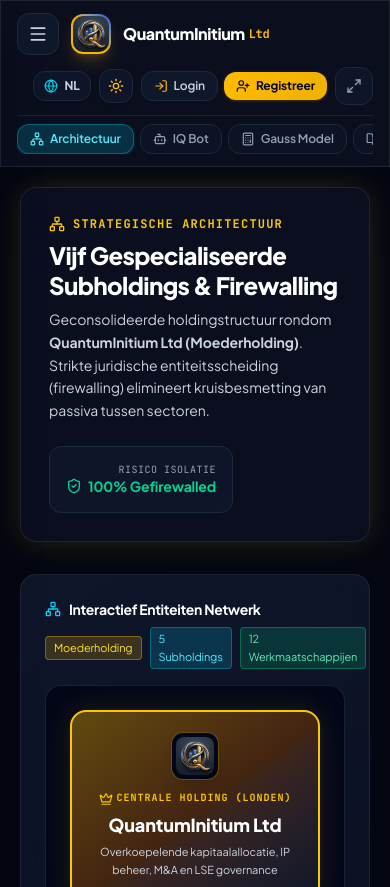
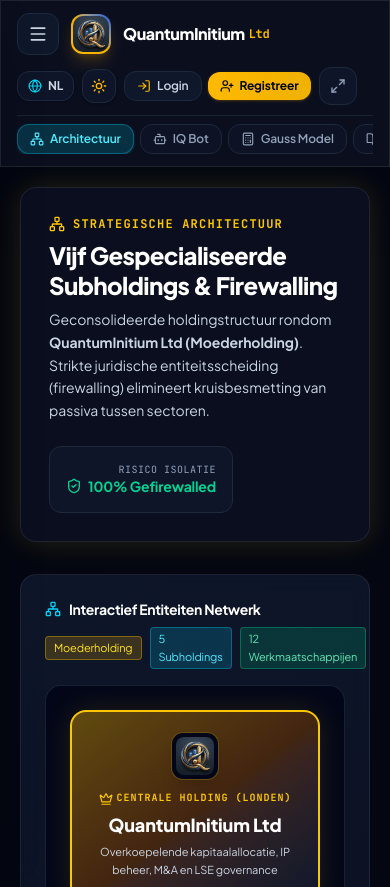
Before and after one commit to JamalDrenthe/QuantumInitium, a React (Vite) app: page / in a window 390 px wide. Built offline with nearby package versions, Linux system fonts and the light colour scheme.

Commit message:
fix: wrap header controls on narrow screens
Co-Authored-By: Jamal Drenthe <js.drenthe@gmail.com>

```diff
--- a/src/App.tsx
+++ b/src/App.tsx
@@ -1033,7 +1033,7 @@ export function App() {
           </div>
 
           {/* Right: Auth Buttons & Target Metrics & Toggles & Fullscreen Button */}
-          <div className="flex w-full min-w-0 items-center justify-end gap-2 sm:gap-2.5 md:w-auto">
+          <div className="flex w-full min-w-0 flex-wrap items-center justify-start gap-2 sm:gap-2.5 md:w-auto md:flex-nowrap md:justify-end">
             {/* NL / EN Taal Toggle Knop */}
             <button
               onClick={toggleLanguage}
```
